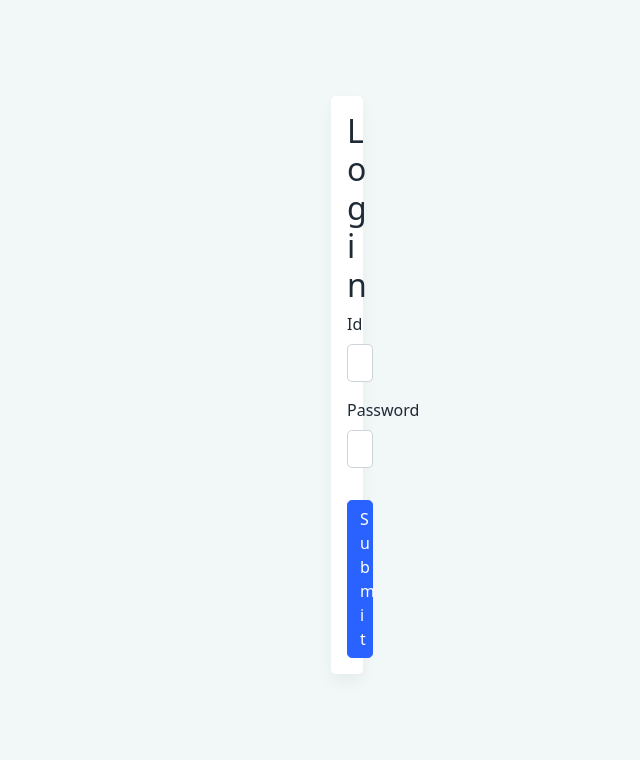
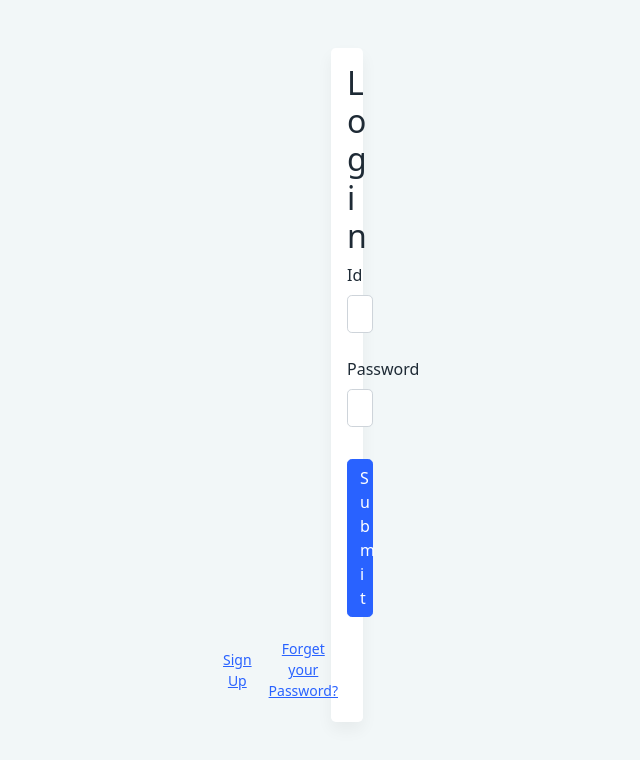
Before and after one commit to works-hook/hannah-education-admin-front, a React (Create React App) app: page /#/login in a window 1280 px wide. Shown: the top 760 px of the page, without its empty margins (453-1093 px from the left). Built offline with nearby package versions, Linux system fonts and the light colour scheme; a web font is replaced by a local one.

Commit message:
feat(login): add login component

```diff
--- a/src/assets/customStyle.css
+++ b/src/assets/customStyle.css
@@ -31,6 +31,10 @@ a {
     align-items: center;
 }
 
-.container {
+.custom-container {
     --bs-gutter-x: 50rem;
 }
+
+.custom-card {
+    --bs-card-spacer-x: 5rem;
+}
--- a/src/views/user/Login.js
+++ b/src/views/user/Login.js
@@ -1,20 +1,16 @@
 import {
-    Button,
+    Button, ButtonGroup,
     Card,
     CardText,
     CardTitle,
-    Container,
-    Form,
-    FormGroup,
-    Input,
-    Label,
+    Container, Form, FormGroup, Input, Label,
 } from "reactstrap";
-import "../../assets/customStyle.css";
+import "../../assets/customStyle.css"
 
 const Login = () => {
     return (<>
-        <Container className="login-flex">
-            <Card body>
+        <Container className="login-flex custom-container">
+            <Card body className="custom-card">
                 <CardTitle tag="h2" className="text-center">
                     Login
                 </CardTitle>
@@ -23,10 +19,11 @@ const Login = () => {
                         <FormGroup>
                             <Label for="id">Id</Label>
                             <Input
+                                className="mb-4"
                                 id="id"
                                 name="id"
-                                placeholder="Input your Id."
                                 type="text"
+                                placeholder="Input your Id"
                             />
                         </FormGroup>
                         <FormGroup>
@@ -34,15 +31,25 @@ const Login = () => {
                             <Input
                                 id="password"
                                 name="password"
-                                placeholder="Input your Password."
                                 type="password"
+                                placeholder="Input your Password"
                             />
                         </FormGroup>
                     </Form>
                 </CardText>
-                <Button color="primary">
+                <Button color="primary" className="mb-3">
                     Submit
                 </Button>
+                <div className="d-flex justify-content-end">
+                    <ButtonGroup>
+                        <Button color="link" size="sm">
+                            Sign Up
+                        </Button>
+                        <Button color="link" size="sm">
+                            Forget your Password?
+                        </Button>
+                    </ButtonGroup>
+                </div>
             </Card>
         </Container>
     </>);
```
